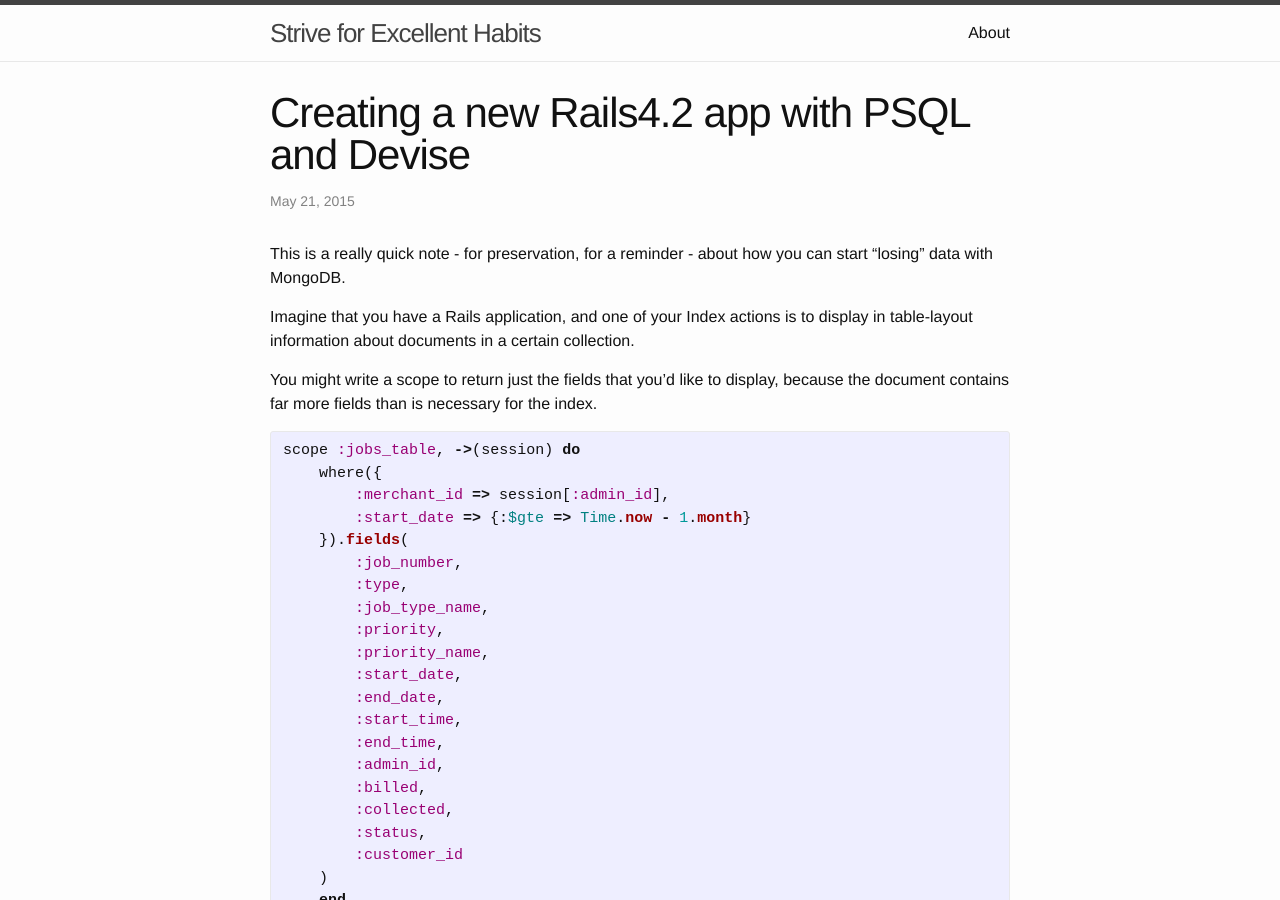
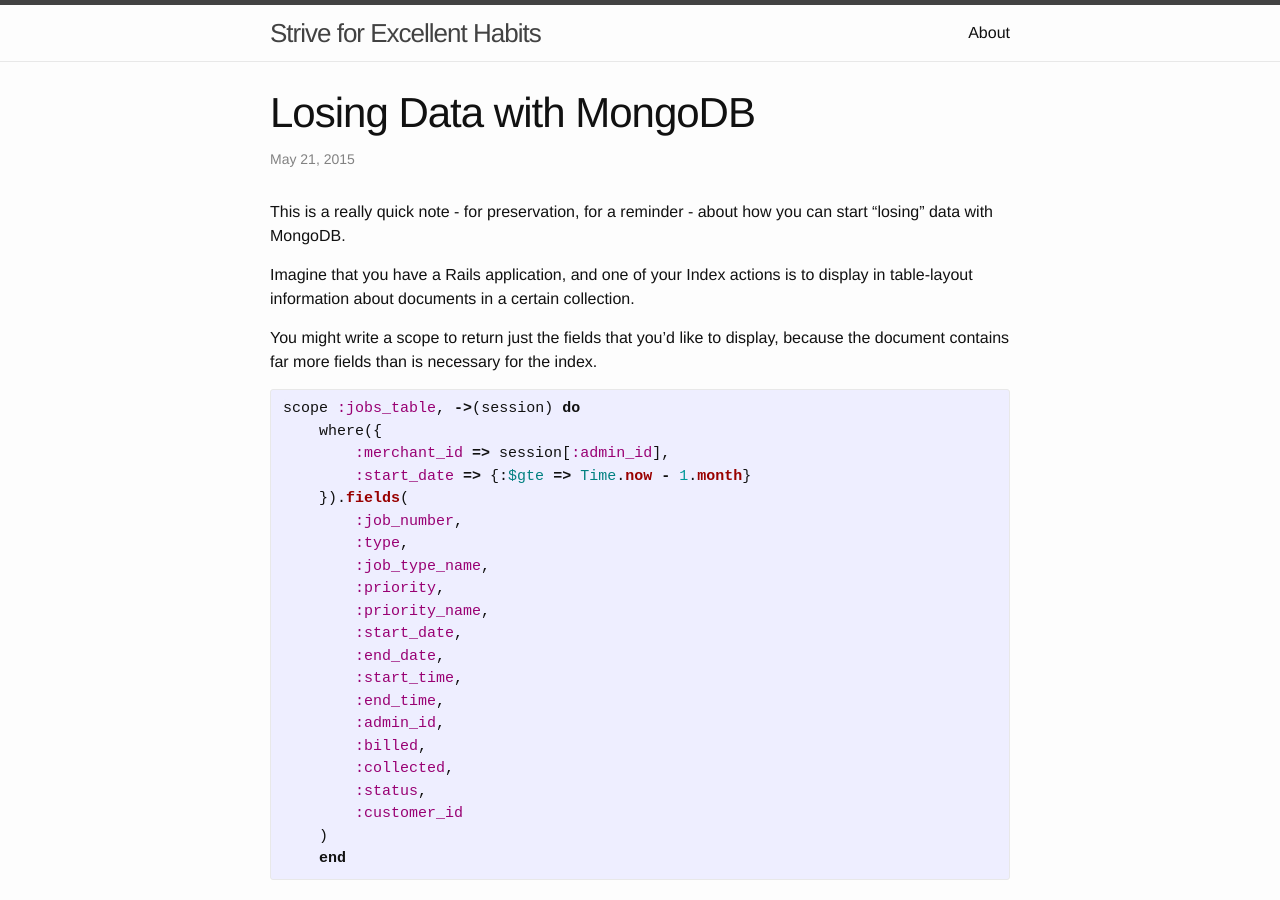
Before and after one commit to tgmerritt/tgmerritt.github.io, a Jekyll site: the page built from _posts/2015-05-21-losing-data-with-mongodb.md, in a window 1280 px wide and 900 px high. Built offline with Jekyll 4.4.1, drawn with Linux system fonts in a browser that asks for light colours.

Commit message:
forgot to change the title...

```diff
--- a/_posts/2015-05-21-losing-data-with-mongodb.md
+++ b/_posts/2015-05-21-losing-data-with-mongodb.md
@@ -1,6 +1,6 @@
 ---
 layout: post
-title:  "Creating a new Rails4.2 app with PSQL and Devise"
+title:  "Losing Data with MongoDB"
 date:   2015-05-21 10:33:45
 categories: jekyll update
 ---
```
